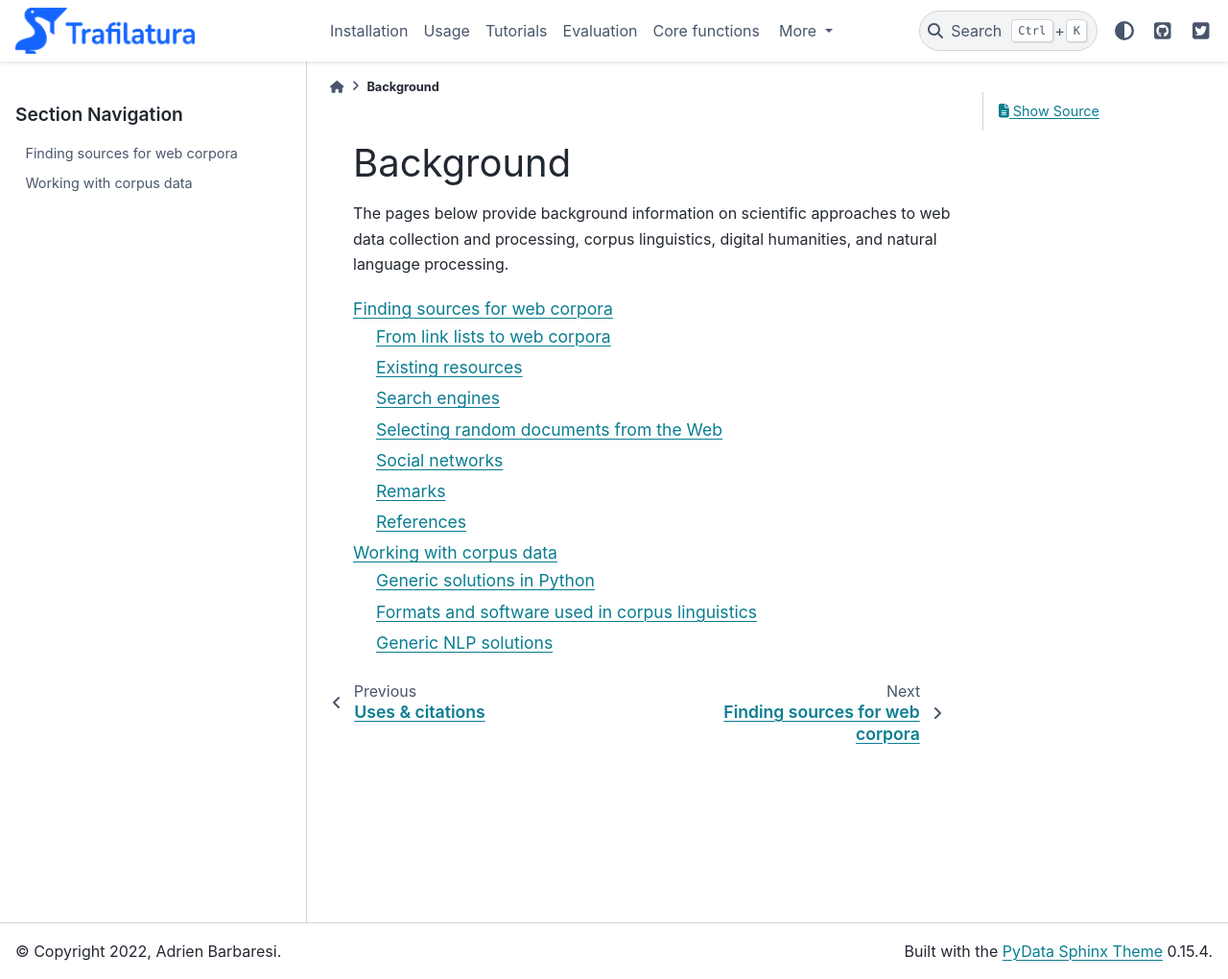
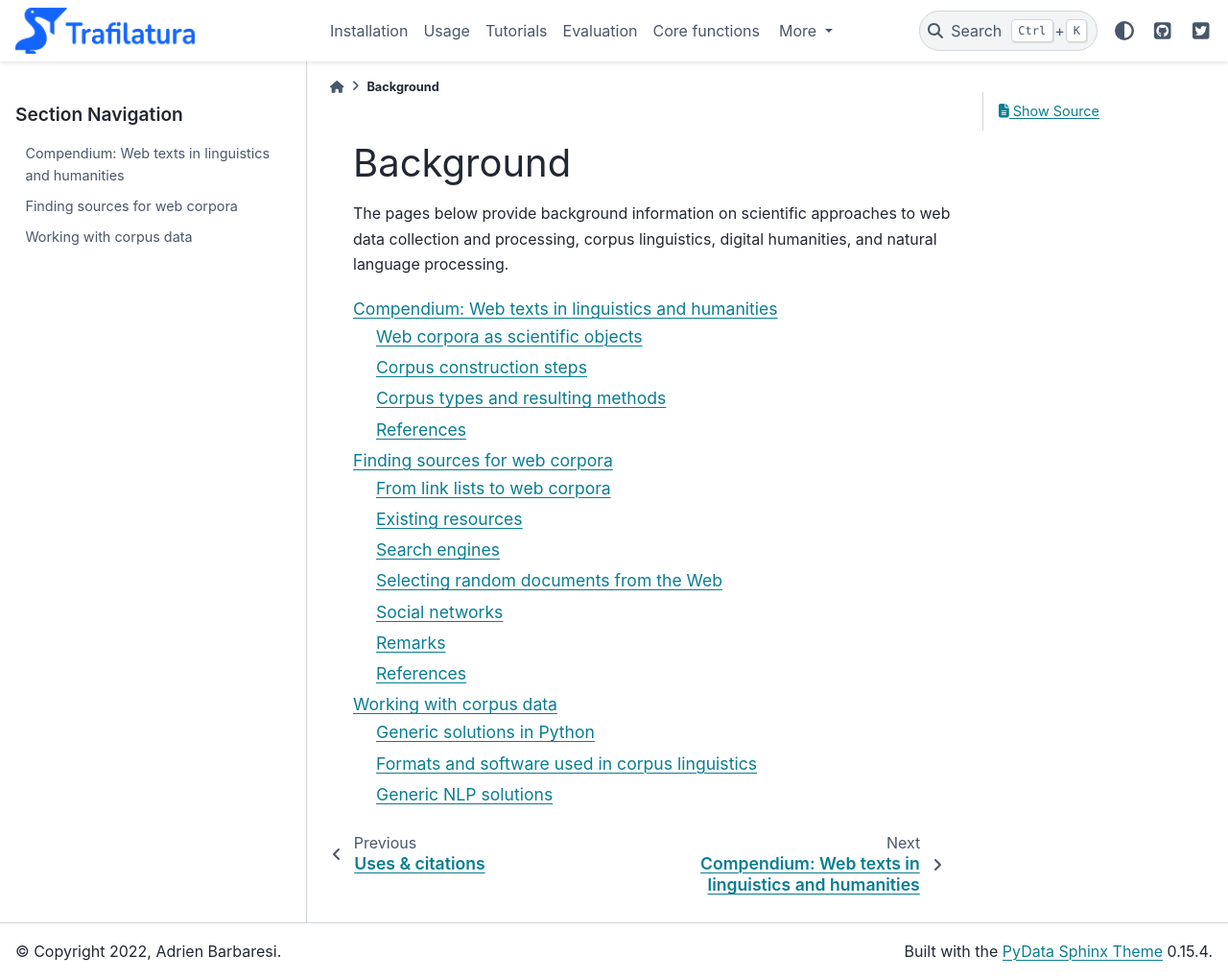
Before and after one commit to adbar/trafilatura, a Sphinx documentation site: the page built from docs/background.rst, in a window 1280 px wide and 1020 px high. Shown: the whole window at 96% size. Built offline with Sphinx 7.4.7 and the PyData theme 0.15.4, drawn with Linux system fonts in a browser that asks for light colours; some of the changed lines change nothing that is shown.

Commit message:
docs: add compendium to background info

```diff
--- a/docs/background.rst
+++ b/docs/background.rst
@@ -8,5 +8,6 @@ The pages below provide background information on scientific approaches to web d
 .. toctree::
     :maxdepth: 2
 
+    compendium
     sources
     corpus-data
--- /dev/null
+++ b/docs/compendium.rst
@@ -0,0 +1,168 @@
+Compendium: Web texts in linguistics and humanities
+===================================================
+
+.. meta::
+    :description lang=en:
+        This page summarizes essential information about building and operation of web text collections. It primarily addresses concerns in linguistics and humanities.
+
+
+*A compendium is a concise collection of information pertaining to a body of knowledge.*
+
+
+Web corpora as scientific objects
+---------------------------------
+
+In linguistics, a text corpus (plural corpora) is a language resource consisting of a structured set of texts. They can be considered to be a “collection of linguistic data that are directly observable” and as such “naturalistic data”, that is data “intended to be reflective of actual language use” (Good 2022).
+
+Nowadays, corpora are usually electronically stored and processed. Web corpora are the heirs of established corpora and they mostly undergo the same construction process, with necessary adapations and novelties (Barbaresi 2015).
+
+
+
+Corpus construction steps
+-------------------------
+
+In a `seminal article <https://aclanthology.org/J07-1010.pdf>`_, Adam Kilgarriff sums up issues related to the “low-entry-cost way to use the Web” which commercial search engines represent. He shows how an alternative can be developed within the academic community.
+
+
+    “An alternative is to work like the search engines, downloading and indexing substantial
+    proportions of the World Wide Web, but to do so transparently, giving reliable figures, and supporting
+    language researchers’ queries.”
+
+    “The process involves crawling, downloading, ’cleaning’ and de-duplicating the data,
+    then linguistically annotating it and loading it into a corpus query tool.”
+
+Based on these steps, three distinct phases can be distinguished:
+    1. Web crawling determines the range and the general contents of a web corpus
+    2. Data pre-processing impacts all the other steps downstream
+       see following section
+    3. Linguistic annotation and query tools give profile to the data, they can make certain features noticeable while blurring others
+
+Handling of steps (1) & (2) is the primary motivation behind the development of the Trafilatura software package.
+
+.. hint::
+    For more information on the article mentioned above see the blog post `“Googleology is bad science”: Anatomy of a web corpus infrastructure <https://adrien.barbaresi.eu/blog/googleology-anatomy-corpus-infrastructure.html>`_.
+
+
+Crawling and download
+~~~~~~~~~~~~~~~~~~~~~
+
+- Find URLs (see `Finding sources for web corpora <sources.html>`_)
+- Decide whether to retrieve a whole website or just targeted URLs
+
+.. hint::
+    See documentation on `crawls <crawls.html>`_ and `downloads <downloads.html>`_.
+
+
+Web scraping and data cleaning
+~~~~~~~~~~~~~~~~~~~~~~~~~~~~~~~
+
+    “Cleaning is a low-level, unglamorous task, yet crucial: The better it is done, the better the outcomes. All further layers of linguistic processing depend on the cleanliness of the data.” (Kilgarriff 2007)
+
+
+When confronted with web pages, the main issues affecting the content can be summarized as follows:
+
+- How do we detect and get rid of navigation bars, headers, footers, etc.?
+- How do we identify metadata, paragraphs and other structural information?
+- How do we produce output in a standard form suitable for further processing?
+
+On site level, recurring elements are called boilerplate. Removing them allow for avoiding hundreds of occurrences of phrases like “back to the main page” or “Copyright 2022 (site name)”.
+
+Preserving some elements of the page structure can be useful to distinguish main text, quotes and comments. Authorship definitely is meaningful in a humanities context. Metadata such as the page title or the publication date are also quite relevant.
+
+*Optional step: further post-processing (notably removal of near duplicates).*
+
+For concrete steps see `usage <usage.html>`_.
+
+
+Post hoc evaluation
+~~~~~~~~~~~~~~~~~~~
+
+For practical reasons, web corpus construction partly relies on the assumption that “the Web is a space in which resources are identified by Uniform Resource Identifiers (URIs).” (Berners-Lee et al., 2006) The Web is however changing faster than the researchers’ ability to observe it (Hendler et al., 2008), and a constant problem faced by web resources resides in meta-information and categorization.
+
+
+The actual contents of a web corpus can only be listed with certainty once the corpus is complete. In addition to the potential lack of information concerning the metadata of the texts, there is a lack of information regarding the content, whose adequacy, focus and quality has to be assessed in a post hoc evaluation (Baroni et al., 2009).
+
+
+
+Corpus types and resulting methods
+----------------------------------
+
+    “Documentary and corpus data are generally likely to be usable to support a wide range of investigations across more than one linguistic subfield, though data of such kinds could also be collected to serve a fairly narrow purpose depending on the research practices adopted.” (Good 2022)
+
+
+Major fault lines:
+    - General vs. specialized (Gries & Newman 2014)
+    - General-purpose vs. ad hoc web corpora (Barbaresi 2015)
+    - Also: “Miniweb” vs. domain specific corpora in the `WebCorp LSE <https://web.archive.org/web/20200127124029/https://wse1.webcorp.org.uk/home/corpora.html>`_ typology
+
+
+Corpus construction methods:
+    1. Tailor-made corpus
+        - use of already known sources only
+    2. Partial control and/or “corpus seeds” (focused crawling)
+        - use of search engines via focused searches or BootCaT method (Baroni & Bernardini 2004), see blog post `Replicating the BootCat method to build web corpora from search engines <https://adrien.barbaresi.eu/blog/replicate-bootcat-corpus-method.html>`_
+        - known corpus seeds & use of criteria to restrict the search space (using structural properties like domains or content-aware criteria like topics)
+    3. “Open-end” approach & automated web browsing (web crawling, broad crawls)
+        - needs “crawling seeds”, hops from page to page and from one website to another
+
+
+
+General-purpose corpora
+~~~~~~~~~~~~~~~~~~~~~~~
+
+General-purpose corpora are supposed to encompass a large amount of texts and a gamut of text types and text genres. Their significance arises from it, which can make them representative in some way. Corpus designers usually rely on the fact that potential small irregularities are going to be smoothed out by the sheer number of texts, so that empirical findings in the corpus are expected to be statistically relevant all the same. The goal for linguists is to get a statistical perspective on norms.
+
+Such corpora can also strive to be representative of a genre or of a particular source, in the case of web corpus, like a Mini web, because the Web is too large to be completely retrieved and stored in a database (see Tanguy 2013).
+
+They are often found at dedicated research institutions, as the building and maintenance is costly in time and resources. In the case of web corpora, this involves first an extensive web crawling phase, using mostly breadth-first techniques. Second, the text pre-processed. Meaning that a selection of resources of the documents or relevant extracts. Finally, loaded into corpus tool, which in that case, mostly involves tailored database applications.
+
+
+Specialized corpora
+~~~~~~~~~~~~~~~~~~~
+
+
+On the second hand, there are specialized corpora which focus on a particular genre or or a particular source. They can be opportunistic in nature but they mostly involve prior knowledge of the contents and also a certain amount of control over what comes into the corpus. Contrarily to open ended-corpora, the goal for linguists is to get a better coverage of particular linguistic settings or phenomena:
+
+    “Manually selecting, crawling and cleaning particular web sites with large and good-enough-quality textual content.” (Spoustová & Spousta 2012, see also `Review of the Czech Internet corpus <https://adrien.barbaresi.eu/blog/review-czech-internet-corpus-focused-corpus-construction.html>`_)
+
+The purpose of focused web corpora is to complement existing collections, as they allow for better coverage of specific written text types and genres, especially the language evolution seen through the lens of user-generated content, which gives access to a number of variants, socio- and idiolects, for example in the case of blogs (Barbaresi 2019).
+
+Corpus building comprises three phases:
+    1. First, the texts are discovered and listed.
+    2. Then they are downloaded, possibly using web crawling techniques which are not as extensive as in the other case since it is mainly about fetching and processing.
+    3. Finally a processed version is stored, which is in itself the linguistic corpus. It can be indexed by a corpus-query tool or be made available using standardized formats used by the research Community such as XML or XML TEI.
+
+
+.. hint::
+   For more information, see the tutorial `Gathering a custom web corpus <tutorial0.html>`_
+
+
+
+References
+----------
+
+Anthony, L. (2013). A critical look at software tools in corpus linguistics. Linguistic Research, 30(2), 141-161.
+
+Barbaresi, A. (2015). Ad hoc and general-purpose corpus construction from web sources (Doctoral dissertation, ENS Lyon).
+
+Barbaresi, A. (2019). The Vast and the Focused: On the need for thematic web and blog corpora. In 7th Workshop on Challenges in the Management of Large Corpora (CMLC-7) (pp. 29-32). Leibniz-Institut für Deutsche Sprache.
+
+Baroni, M., & Bernardini, S. (2004). BootCaT: Bootstrapping Corpora and Terms from the Web. In Proceedings of LREC 2004 (pp. 1313-1316).
+
+Baroni, M., Bernardini, S., Ferraresi, A., & Zanchetta, E. (2009). The WaCky Wide Web: a collection of very large linguistically processed web-crawled corpora. Language Resources and Evaluation, 43(3), 209-226.
+
+Berners-Lee, T., Hall, W., & Hendler, J. A. (2006). A Framework for Web Science. Foundations and Trends in Web Science, 1, 1, 1–130.
+
+Good, J. (2022). "The Scope of Linguistic Data", In The Open Handbook of Linguistic Data Management, MIT Press, 27-47.
+
+Gries, S. T., & Newman, J. (2014). Creating and using corpora. In Research methods in linguistics, Podesva, R.J., & Sharma, D. (eds.), 257-287.
+
+Jauhiainen, H., Jauhiainen, T., & Lindén, K. (2020). Building web corpora for minority languages. In Proceedings of the 12th Web as Corpus Workshop (pp. 23-32).
+
+Kilgarriff, A. (2007). Googleology is bad science. Computational linguistics, 33(1), 147-151.
+
+Schäfer, R., Barbaresi, A., & Bildhauer, F. (2013). The Good, the Bad, and the Hazy: Design Decisions in Web Corpus Construction. In 8th Web as Corpus Workshop, pp. 7-15, ACL SIGWAC.
+
+Spoustová, J., & Spousta, M. (2012). A High-Quality Web Corpus of Czech. In Proceedings of the Eighth International Conference on Language Resources and Evaluation (LREC'12) (pp. 311-315).
+
+Tanguy, L. (2013). La ruée linguistique vers le Web. Texto! Textes et Cultures, 18(4).
```
